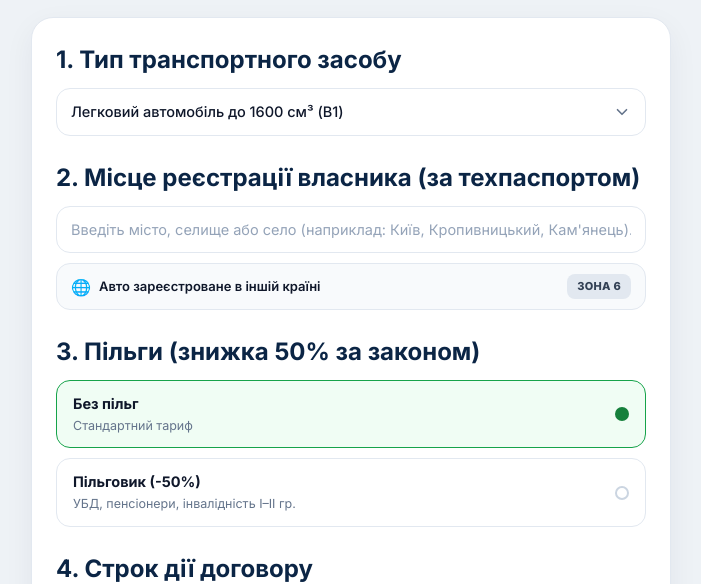
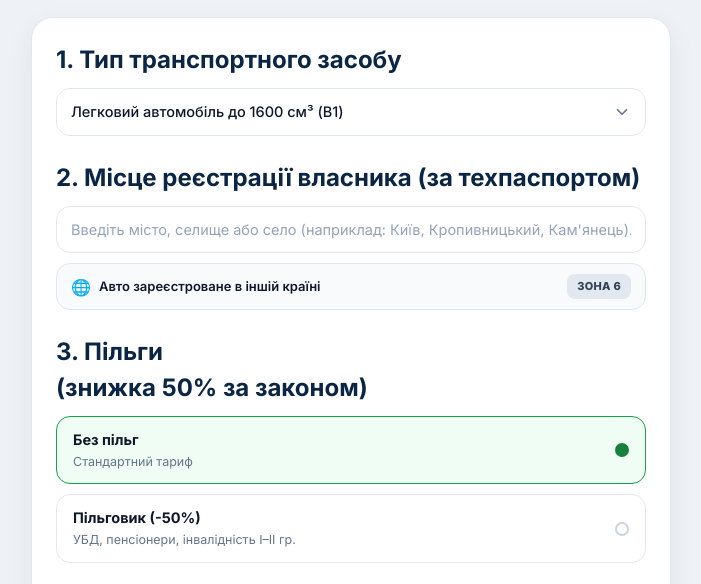
Before and after one commit to Agent-Sulima/avtocyvilka, a plain HTML site: page index.html in a window 1280 px wide. Shown: the part 148-732 px from the top of the page, without its empty margins (289-990 px from the left). Drawn offline with nearby package versions, Linux system fonts and the light colour scheme.

Commit message:
Update index.html

```diff
--- a/index.html
+++ b/index.html
@@ -158,11 +158,10 @@
         </button>
       </section>
 
-      <!-- 4. Крок 3: Пільги<br>
-      (знижка 50% за законом) -->
+      <!-- 4. Крок 3: Пільги (знижка 50% за законом) -->
       <section>
         <div class="text-[24px] font-bold text-[#0b2545] mb-2.5">
-          3. Пільги (знижка 50% за законом)
+          3. Пільги<br>(знижка 50% за законом)
         </div>
 
         <div class="space-y-2.5">
```
